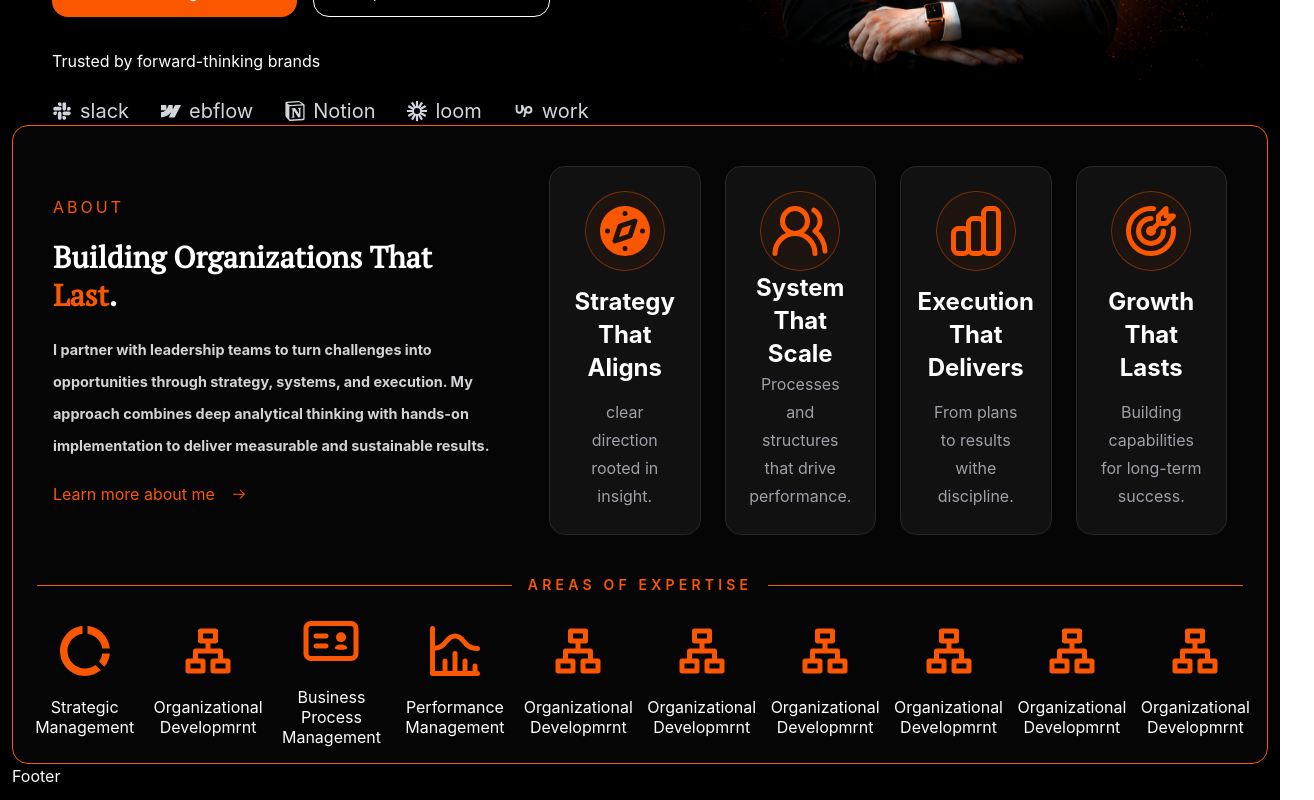
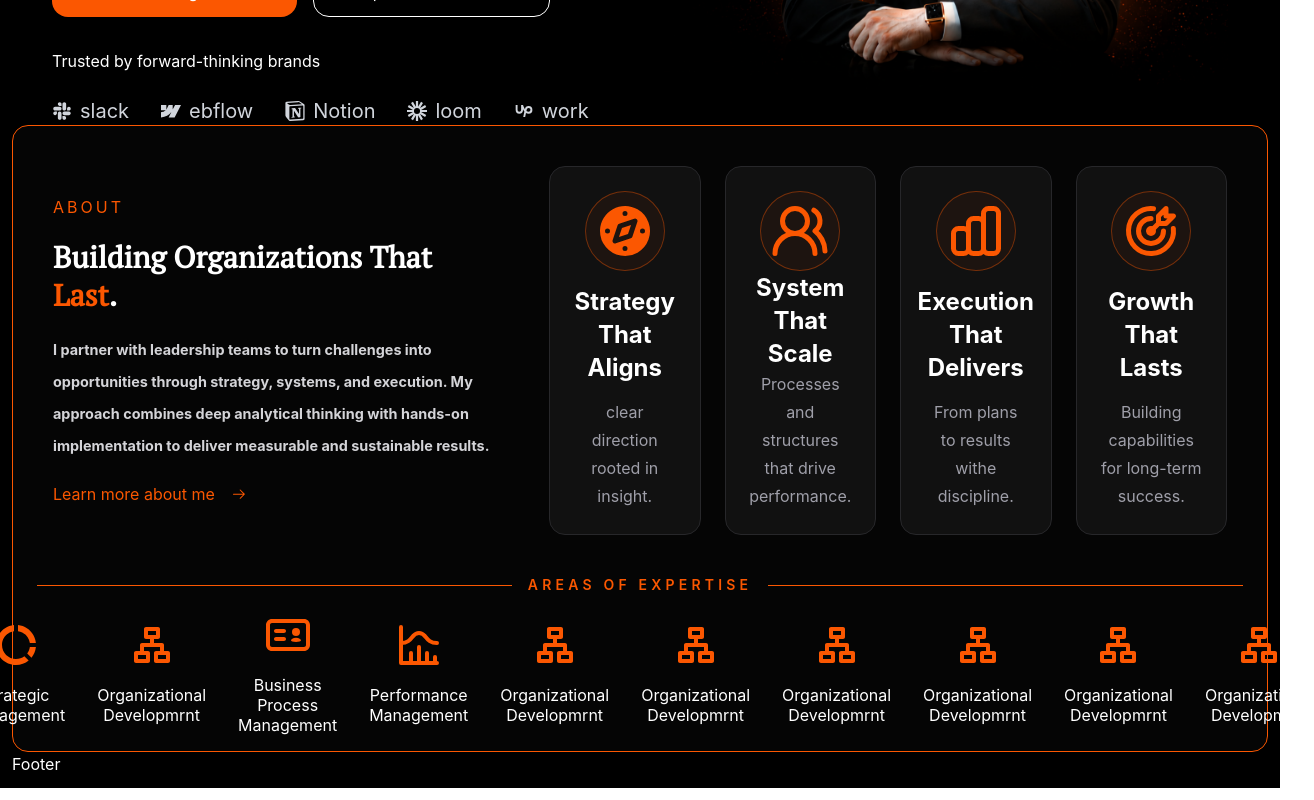
Before and after one commit to MostafaAhmadi77/javad-nasr-portfolio, a React (Vite) app: page / in a window 1280 px wide. Shown: the part 527-1327 px from the top of the page, 1314 px wide, since content can reach past the window. Built offline with nearby package versions, Linux system fonts and the light colour scheme.

Commit message:
edit responsiv

```diff
--- a/src/Pages/Home/Page.jsx
+++ b/src/Pages/Home/Page.jsx
@@ -132,7 +132,7 @@ function Home() {
         <div className="Divider">
           <Divider title="AREAS OF EXPERTISE" />
         </div>
-        <div className="flex flex-wrap  items-center justify-center text-center place-items-center gap-8 p-4 md:grid   md:grid-cols-5  md:grid-rows-2 md:text-center lg:flex lg:flex-row lg:gap-3 lg:flex-nowrap">
+        <div className="flex flex-wrap  items-center justify-center text-center place-items-center gap-8 p-4 md:grid   md:grid-cols-5  md:grid-rows-2 md:text-center  lgg:flex lgg:flex-nowrap">
           {textIcon.map((item) => {
             return (
               <div
@@ -146,11 +146,11 @@ function Home() {
 
         "
               >
-                <span className="text-primary-orange text-5xl  lg:text-6xl">
+                <span className="text-primary-orange text-5xl  lg:text-5xl">
                   {<item.icon />}
                 </span>
 
-                <span className="mt-4 text-sm sm:text-base leading-5 ">
+                <span className="mt-4 text-sm sm:text-base leading-5 lg:text-1xl ">
                   {item.discription}
                 </span>
               </div>
@@ -168,3 +168,9 @@ export default Home;
 // sm:w-[45%]
 // lg:w-[22%]
 // 2xl:w-[8%]
+
+
+// lg:flex
+// lg:flex-row
+// lg:gap-3
+//  lg:flex-nowrap
--- a/src/index.css
+++ b/src/index.css
@@ -30,7 +30,8 @@
     --font-family-CormorantGaramondBold:"CormorantGaramond-Bold",sans-serif;
     --font-family-GreatVibesRegular:"GreatVibes-Regular",sans-serif;
     --font-family-PTSerif-Regular:"PTSerif-Regular", sans-serif;
-    --breakpoint-ss: 25rem
+    --breakpoint-ss: 25rem ;
+    --breakpoint-lgg: 80rem
 }
 
 ::-webkit-scrollbar {
```
